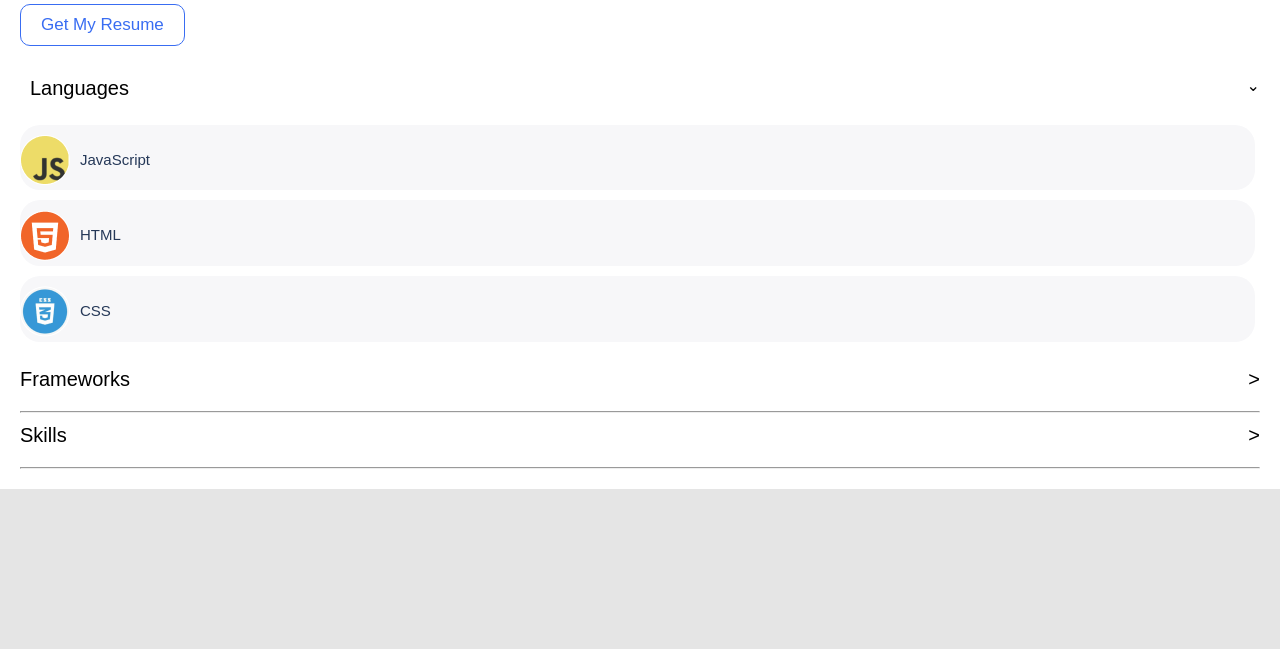
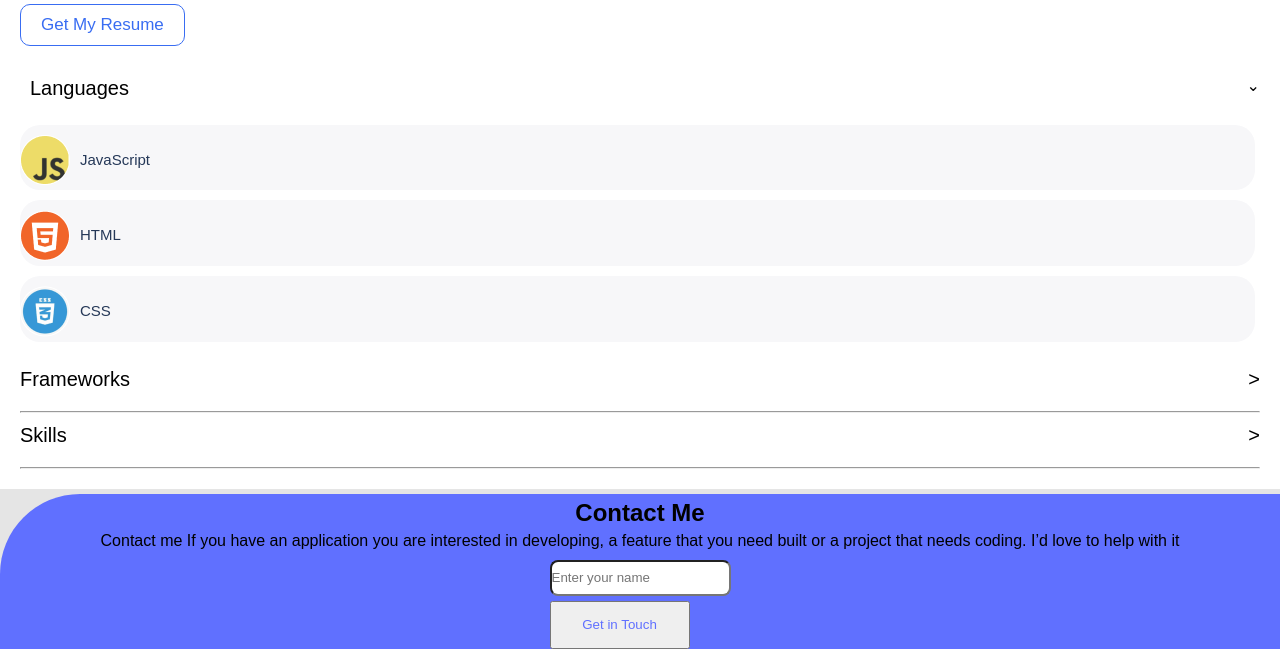
Before and after one commit to lawrahkonwea/My-portfolio, a website: page index.html in a window 1280 px wide. Shown: the part 4398-5047 px from the top of the page. Before the commit the page ends 4887 px from the top, so only its background shows below. Drawn offline with Linux system fonts and the light colour scheme.

Commit message:
added contact form with the text input

```diff
--- a/index.html
+++ b/index.html
@@ -110,10 +110,6 @@
                 </div>
              </div>
             </div>
-
-
-
-
 
                <div class="project-container">
                 <div class="postcollection">
@@ -232,5 +228,18 @@
                 </div>
             </div>
         </section>
+    <section class="contact">
+            <h2 class="contact-me">Contact Me</h2>
+            <p class="p-tag">Contact me
+                If you have an application you are interested in developing, a feature that you need built or a project that needs coding. I’d love to help with it </p>
+        <form action="https://formspree.io/f/xgeqpkgk" method="post">
+            <input type="text" name="text" id="text" placeholder="Enter your name" maxlength="30" required>
+
+
+
+
+            <button class="form-btn">Get in Touch</button>
+        </form>
+    </section>
 </body>
 </html>
--- a/style.css
+++ b/style.css
@@ -320,3 +320,48 @@ body {
   color: #000;
   margin-bottom: 20px;
 }
+
+.contact{
+  background-color: #6070FF;
+  background-size: contain;
+  border-top-left-radius: 80px;
+  padding: 119px px 8px 24px;
+  display: flex;
+  flex-direction: column;
+  align-items: center;
+
+}
+.contact-me{
+  display: flex;
+  justify-content: center;
+}
+.p-tag{
+  display: flex;
+  justify-content: center;
+  align-items: center;
+}
+
+form{
+
+  /* background-image: url(images/contact\ form\ shapes-mobile@2x.jpg); */
+  display: flex;
+  flex-direction: column;
+}
+.form-btn{
+  width: 140px;
+  height: 48px;
+  color: #6070ff;
+}
+form input{
+  height: 36px;
+  border-radius: 8px;
+}
+form textarea{
+  background-color: #fff;
+  border-radius: 8px;
+  font-weight: 400;
+  font-size: 15px;
+  line-height: 24px;
+  color: #b3bac5;
+
+}
```
Also changed, not shown: images/contact form shapes-mobile@2x.jpg (added).
